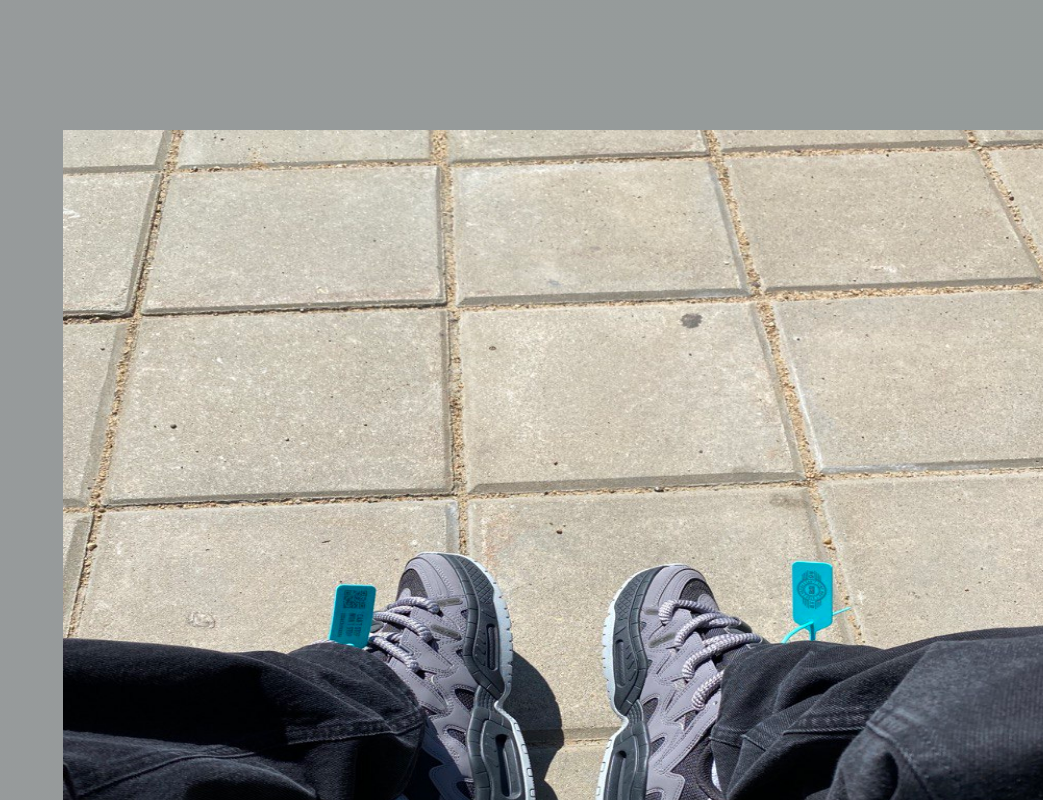
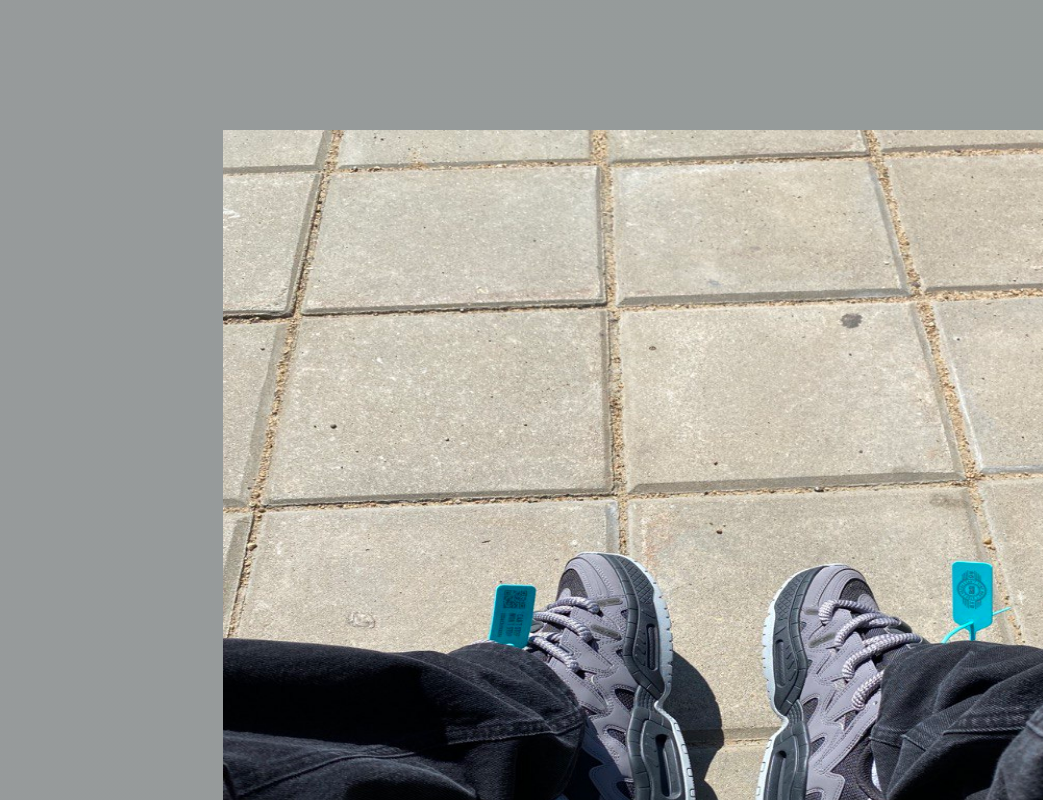
Before and after one commit to Petya1234/my-app, a Next.js app: page / in a window 1280 px wide. Shown: the part 2740-3540 px from the top of the page, without its empty margins (237-1280 px from the left). Built offline with nearby package versions, Linux system fonts and the light colour scheme.

Commit message:
css improve

```diff
--- a/app/facts/page.tsx
+++ b/app/facts/page.tsx
@@ -1,6 +1,6 @@
 
-export default function Blog() {
+export default function Facts() {
   return (
-    <h1>Hello</h1>
+    <div className="main-facts-content"></div>
   )
 }
--- a/app/globals.css
+++ b/app/globals.css
@@ -67,6 +67,16 @@ body {
 
 }
 
+.container-facts {
+  background: linear-gradient(90deg, #9b9898, #1f191b, #979a9b, #949c9a);
+	background-size: 400% 400%;
+	animation: gradient 20s ease infinite;
+	transform: translate3d(0, 0, 0);
+  height: 2000px;
+  width: 100%;
+
+}
+
 @media (prefers-color-scheme: dark) {
   html {
     color-scheme: dark;
--- a/components/styles.css
+++ b/components/styles.css
@@ -3,8 +3,7 @@
   overflow: hidden;
   position: relative;
   top: 2800px;
-  margin-left: auto;
-  margin-right: auto;
+  left: 460px;
 }
 .embla__container {
   display: flex;
```
